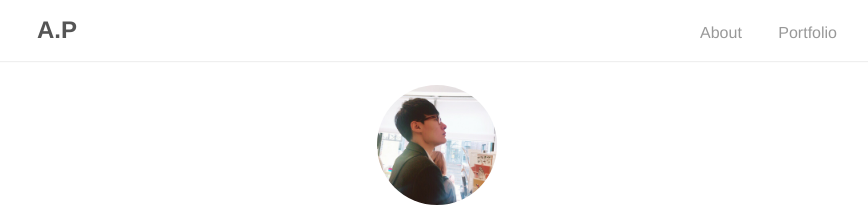
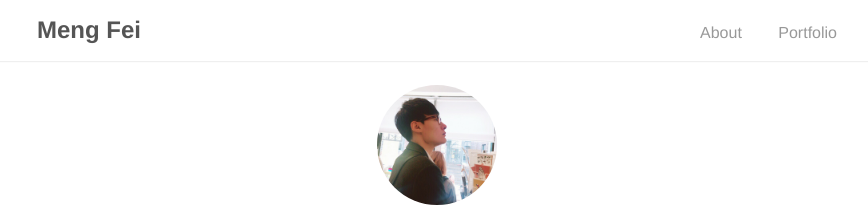
Before and after one commit to kssim/ap, a Jekyll site: the page built from index.md, in a window 1280 px wide. Shown: the top 210 px of the page, without its empty margins (203-1071 px from the left). Built offline with Jekyll 4.4.1, drawn with Linux system fonts in a browser that asks for light colours; our own code applies the rules of GitHub Pages for plain Markdown files.

Commit message:
Update _config.yml

```diff
--- a/_config.yml
+++ b/_config.yml
@@ -1,7 +1,7 @@
 # Site settings
-title: A.P
+title: Meng Fei
 baseurl: "/ap"
-url: "https://kssim.github.io"
+url: "https://meng-f21"
 google_analytics: # Tracking ID, e.g. "UA-000000-01"
 
 # Author
```
